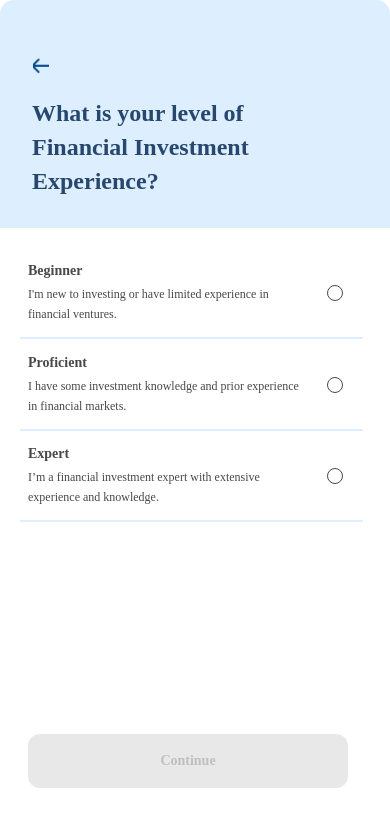
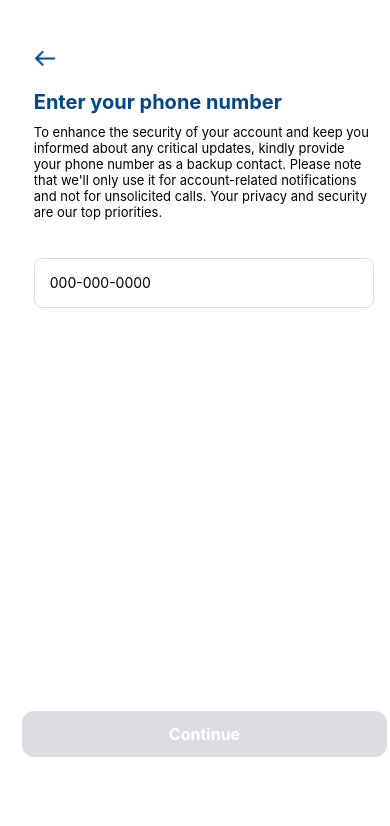
Before and after one commit to sehajveerd/ShopteraApp, a React Native app: screen / in a window 390 px wide. Shown: the top 826 px of the page. Built offline with nearby package versions, Linux system fonts and the light colour scheme.

Commit message:
Phone Number Page

```diff
--- a/App.js
+++ b/App.js
@@ -11,7 +11,8 @@ import LoginScreen from "./pages/LoginScreen";
 import NotiScreen from "./pages/NotiScreen";
 import RecapOfPreferences from "./pages/RecapOfPreferences";
 import LegalName from "./pages/LegalName";
+import PhoneNumber from "./pages/PhoneNumberScreen";
 
 export default function App() {
-  return <Questionnaire2 />;
+  return <PhoneNumber />;
 }
--- /dev/null
+++ b/pages/PhoneNumberScreen.js
@@ -0,0 +1,129 @@
+import React, { useState } from "react";
+import {
+  Image,
+  View,
+  Text,
+  TextInput,
+  StyleSheet,
+  TouchableOpacity,
+} from "react-native";
+
+const PhoneNPage = () => {
+  const [phoneNumber, setPhoneNumber] = useState("");
+  const handleContinue = () => {};
+
+  return (
+    <View style={styles.container}>
+      <Image
+        source={require("../assets/BackArrow.png")}
+        style={styles.backArrow}
+      />
+
+      <Text style={styles.header}>Enter your phone number</Text>
+      <Text style={styles.headerDescription}>
+        To enhance the security of your account and keep you informed about any
+        critical updates, kindly provide your phone number as a backup contact.
+        Please note that we'll only use it for account-related notifications and
+        not for unsolicited calls. Your privacy and security are our top
+        priorities.
+      </Text>
+
+      <View style={styles.inputContainer}>
+        <TextInput
+          style={styles.input}
+          placeholder="000-000-0000 "
+          value={phoneNumber}
+          onChangeText={(text) => setPhoneNumber(text)}
+          keyboardType="phone-pad"
+        />
+      </View>
+
+      <TouchableOpacity
+        style={phoneNumber ? styles.button : styles.disabledButton}
+        onPress={phoneNumber ? handleContinue : () => {}}
+        disabled={!phoneNumber}
+      >
+        <Text style={styles.buttonText}>Continue</Text>
+      </TouchableOpacity>
+    </View>
+  );
+};
+
+const styles = StyleSheet.create({
+  container: {
+    backgroundColor: "#ffffff",
+    flex: 1,
+    marginLeft: 15,
+  },
+
+  backArrow: {
+    height: 15,
+    width: 22,
+    top: "6%",
+    left: "5%",
+    zIndex: 1,
+  },
+
+  header: {
+    fontSize: 20,
+    width: "100%",
+    fontWeight: "700",
+    paddingHorizontal: "5%",
+    marginTop: 75,
+    color: "#064682",
+  },
+
+  headerDescription: {
+    fontSize: 13,
+    width: "100%",
+    paddingHorizontal: "5%",
+    marginTop: 10,
+    paddingBottom: "5%",
+  },
+
+  inputContainer: {
+    paddingHorizontal: "5%",
+    marginTop: "5%",
+  },
+
+  input: {
+    height: 50,
+    borderColor: "#DCDDE0",
+    borderWidth: 1,
+    borderRadius: 8,
+    marginBottom: 10,
+    paddingLeft: 15,
+    width: 340,
+  },
+
+  button: {
+    backgroundColor: "#064682",
+    borderRadius: 12,
+    padding: 13,
+    marginTop: "105%",
+    marginBottom: 5,
+    marginLeft: 7,
+    alignItems: "center",
+    justifyContent: "center",
+    width: 365,
+  },
+
+  disabledButton: {
+    backgroundColor: "#DCDDE0", // Use a color indicating the button is disabled
+    borderRadius: 12,
+    padding: 13,
+    marginTop: "105%",
+    marginBottom: 5,
+    marginLeft: 7,
+    alignItems: "center",
+    justifyContent: "center",
+    width: 365,
+  },
+
+  buttonText: {
+    color: "#ffffff",
+    fontSize: 16,
+    fontWeight: "bold",
+  },
+});
+export default PhoneNPage;
```
